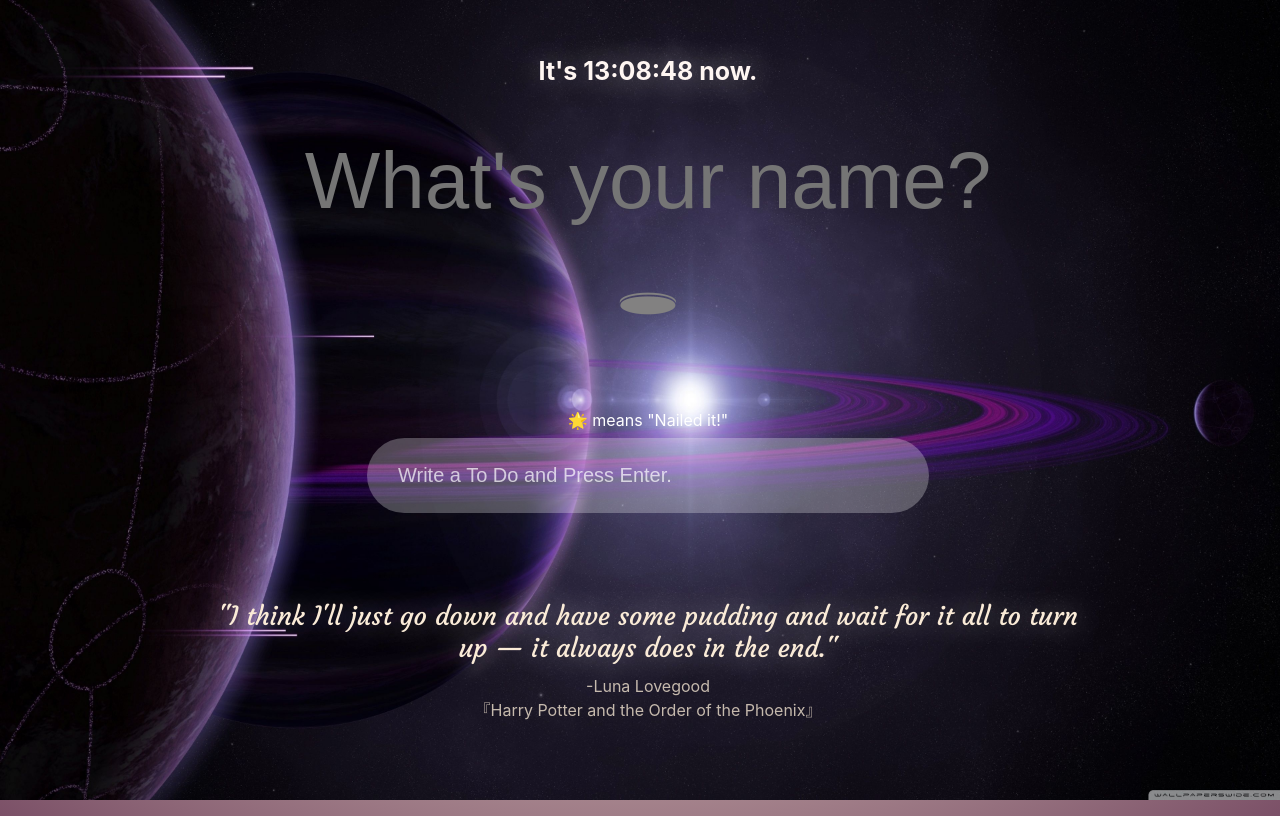
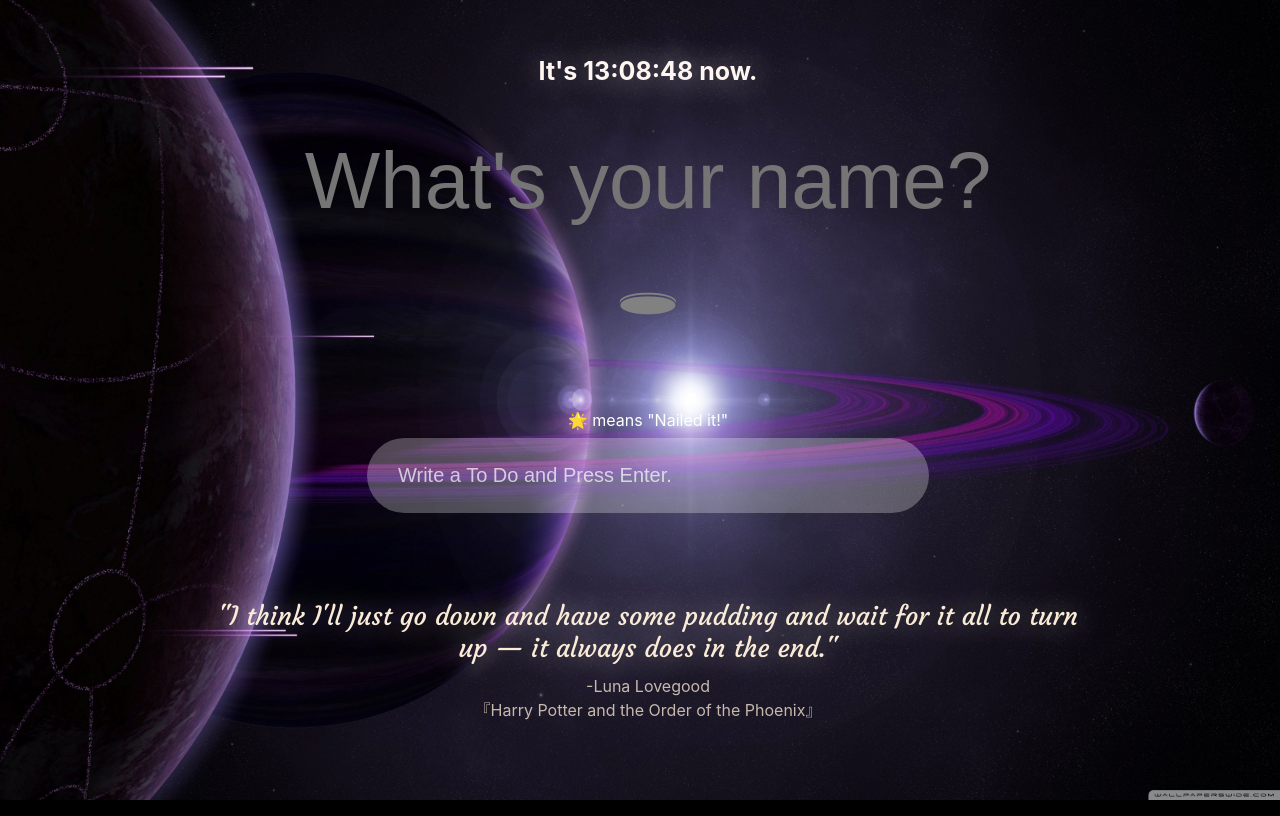
Before and after one commit to suebinpark/momentum2022, a plain HTML site: page index.html in a window 1280 px wide. Drawn offline with Linux system fonts and the light colour scheme.

Commit message:
background-color

```diff
--- a/css/style.css
+++ b/css/style.css
@@ -9,7 +9,7 @@ body {
   width: 100vw;
   height: 100vh;
   display: flex;
-  background: radial-gradient(antiquewhite, var(--main-color));
+  background-color: black;
   flex-direction: column;
   align-items: center;
   justify-content: space-evenly;
@@ -43,7 +43,6 @@ body {
   font-size: 80px;
   margin-bottom: 0;
 }
-
 #login-form input:first-child:focus {
   outline: none;
 }
```
